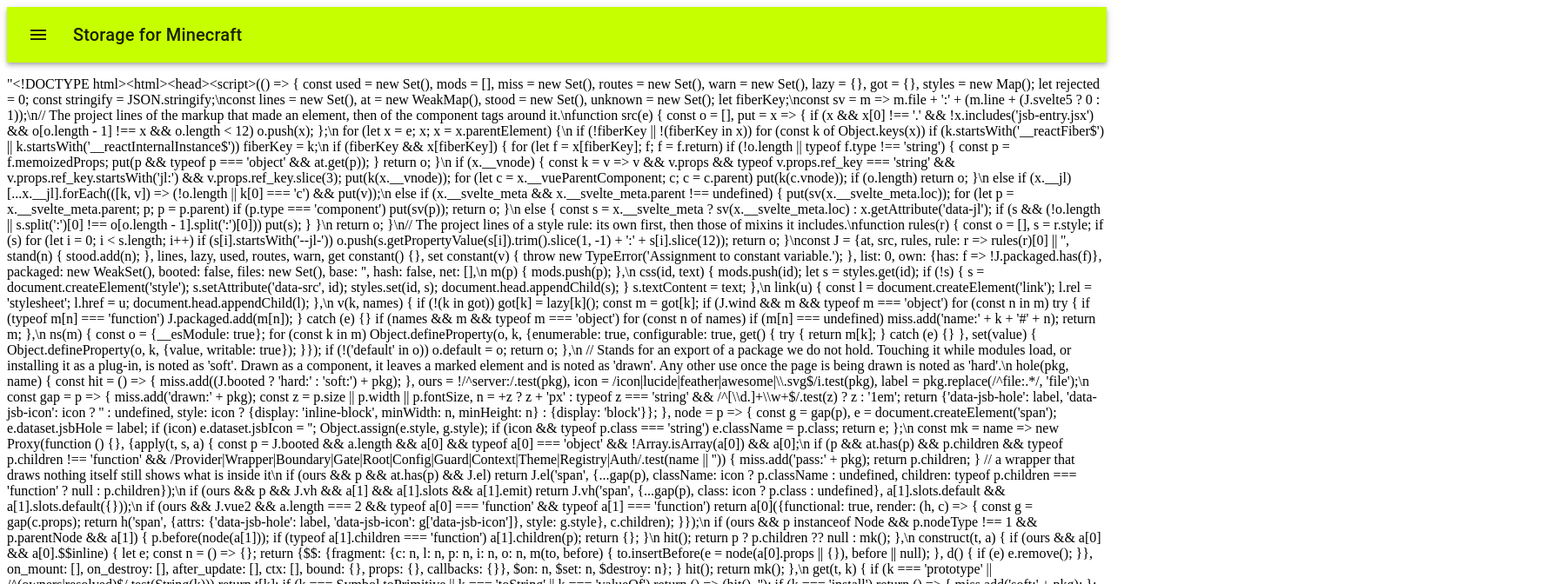
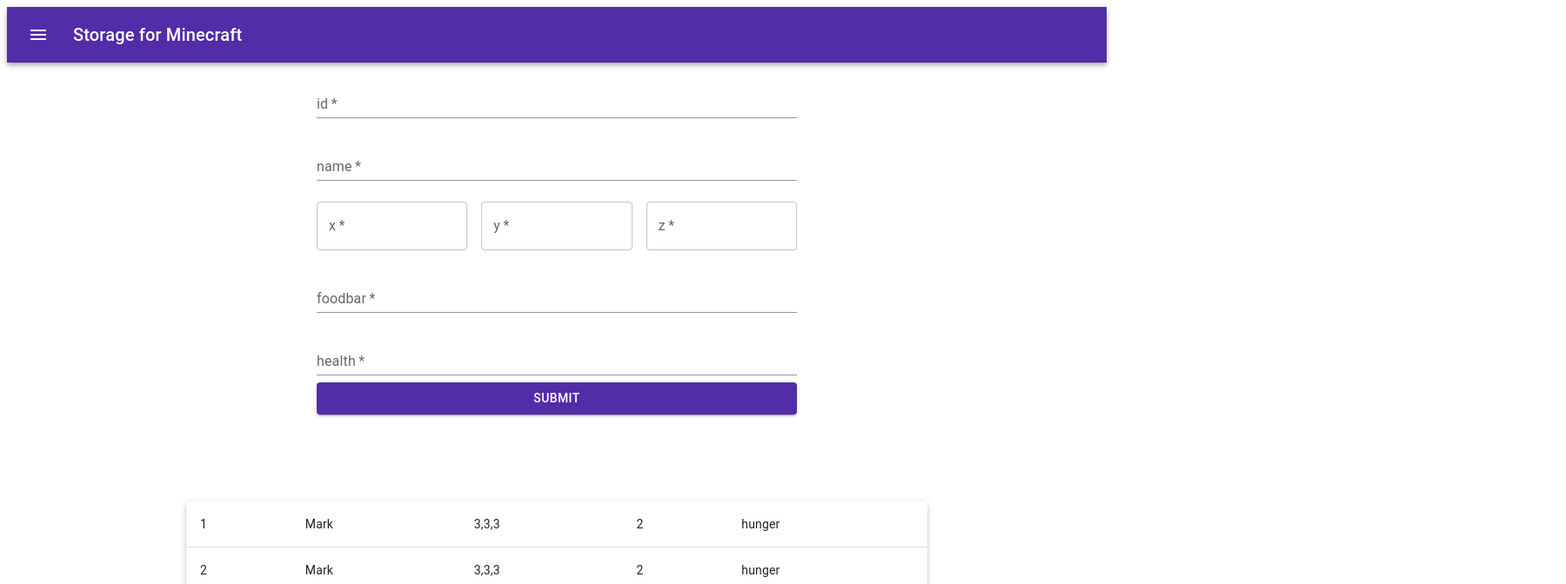
Before and after one commit to shotarokuma/minecraft, a Next.js app: page /user in a window 1280 px wide. Shown: the top 672 px of the page at 87% size, 1800 px wide, since content can reach past the window. Built offline with nearby package versions, Linux system fonts and the light colour scheme.

Commit message:
implement UI for user

```diff
--- /dev/null
+++ b/components/CoordinateForm/index.tsx
@@ -0,0 +1,37 @@
+import React from 'react';
+import Grid from '@mui/material/Grid';
+import TextField from '@mui/material/TextField';
+
+const CoordinateForm = () => {
+
+  return (
+    <Grid container spacing={2}>
+      <Grid item xs={4}>
+        <TextField variant="outlined"
+          margin="normal"
+          label="x"
+          color="secondary"
+          type="number"
+          required
+        />
+      </Grid>
+      <Grid item xs={4}>
+        <TextField variant="outlined"
+          margin="normal"
+          label="y"
+          color="secondary"
+          type="number"
+          required />
+      </Grid>
+      <Grid item xs={4}>
+        <TextField variant="outlined"
+          margin="normal"
+          label="z"
+          color="secondary"
+          type="number"
+          required />
+      </Grid>
+    </Grid>)
+};
+
+export default CoordinateForm;
--- /dev/null
+++ b/components/FormTextField/index.tsx
@@ -0,0 +1,32 @@
+import React from 'react';
+import { UseFormRegister } from 'react-hook-form';
+
+import TextField from '@mui/material/TextField';
+
+type Props = {
+  register: UseFormRegister<any>;
+  type: string;
+  isNum: boolean;
+};
+
+const FormTextField: React.FC<Props> = ({
+  register,
+  type,
+  isNum
+}) => {
+  return (
+    <TextField
+      {...register(type)}
+      color="secondary"
+      label={type}
+      type={isNum?"number":"text"}
+      variant="standard"
+      margin="normal"
+      required
+      fullWidth
+    />
+  )
+};
+
+
+export default FormTextField;
--- a/package.json
+++ b/package.json
@@ -24,7 +24,8 @@
         "mysql2": "^2.2.5",
         "next": "12.2.2",
         "react": "18.2.0",
-        "react-dom": "18.2.0"
+        "react-dom": "18.2.0",
+        "react-hook-form": "^7.33.1"
     },
     "devDependencies": {
         "@types/node": "18.0.3",
--- a/pages/user/index.tsx
+++ b/pages/user/index.tsx
@@ -1,27 +1,90 @@
 import React from 'react';
 import { NextPage } from 'next';
-import axios from 'axios';
+import { useForm, SubmitHandler } from 'react-hook-form';
 
+import Button from '@mui/material/Button';
+import Container from "@mui/material/Container";
+import Paper from '@mui/material/Paper';
+import TableContainer from "@mui/material/TableContainer";
+import Table from '@mui/material/Table';
+import TableBody from "@mui/material/TableBody";
+import TableCell from '@mui/material/TableCell';
+import TableRow from '@mui/material/TableRow';
 import Header from '../../components/Header';
+import FormTextField from '../../components/FormTextField';
+import CoordinateForm from '../../components/CoordinateForm';
+import { ThemeProvider } from '@mui/material/styles';
+import theme from '../../style/constants';
 
+type User = {
+  id: number;
+  name: string;
+  coordinate: number[];
+  foodbar: number;
+  health: string;
+};
 
 const Page: NextPage = () => {
+  //mock data
+  const [users, setUsers] = React.useState<User[]>([
+    { id: 1, name: "Mark", coordinate: [3, 3, 3], foodbar: 2, health: "hunger" },
+    { id: 2, name: "Mark", coordinate: [3, 3, 3], foodbar: 2, health: "hunger" },
+    { id: 3, name: "Mark", coordinate: [3, 3, 3], foodbar: 2, health: "hunger" },
+    { id: 4, name: "Mark", coordinate: [3, 3, 3], foodbar: 2, health: "hunger" },
+    { id: 5, name: "Mark", coordinate: [3, 3, 3], foodbar: 2, health: "hunger" },
+  ]);
 
-  const [data, setData] = React.useState([]);
+  const { register, handleSubmit, reset } = useForm<User>();
 
-  React.useEffect(() => {
-    axios.get(`http://localhost:3001/`)
-      .then((res) => {
-        setData(res.data)
-      })
-      .catch((e) => console.log(e));
-  }, []);
+  const onSubmit: SubmitHandler<User> = (data) => {
+    console.log(data);
+    reset();
+  };
 
   return (
-    <>
+    <ThemeProvider theme={theme}>
       <Header />
-      <p>{JSON.stringify(data)}</p>
-    </>
+      <Container maxWidth="sm">
+        <form onSubmit={handleSubmit(onSubmit)}>
+          <FormTextField register={register} type="id" isNum={true} />
+          <FormTextField register={register} type="name" isNum={false} />
+          <CoordinateForm/>
+          <FormTextField register={register} type="foodbar" isNum={true} />
+          <FormTextField register={register} type="health" isNum={false} />
+          <Button
+            variant="contained"
+            type="submit"
+            color="primary"
+            fullWidth
+          >Submit
+          </Button>
+        </form>
+      </Container>
+      <Container component="main" maxWidth="md">
+        <Paper sx={{ width: '100%', overflow: 'hidden' }} elevation={3} style={{ marginTop: "100px" }}>
+          <TableContainer sx={{ maxHeight: 440 }}>
+            <Table aria-label="simple table">
+              <TableBody>
+                {users.map((user, key) => {
+                  return (
+                    <TableRow
+                      key={key}
+                      sx={{ '&:last-child td, &:last-child th': { border: 0 } }}
+                    >
+                      <TableCell >{user.id}</TableCell>
+                      <TableCell>{user.name}</TableCell>
+                      <TableCell >{user.coordinate.toString()}</TableCell>
+                      <TableCell >{user.foodbar}</TableCell>
+                      <TableCell >{user.health}</TableCell>
+                    </TableRow>
+                  )
+                })}
+              </TableBody>
+            </Table>
+          </TableContainer>
+        </Paper>
+      </Container>
+    </ThemeProvider>
   )
 }
 
--- a/style/constants.ts
+++ b/style/constants.ts
@@ -3,10 +3,10 @@
 const theme = createTheme({
   palette: {
     primary: {
-      main: "#c6ff00",
+      main: "#512da8",
     },
     secondary: {
-      main: '#33eaff',
+      main: '#c2185b',
     },
   },
 });
```
Also changed, not shown: pages/index.tsx (+14 -2 lines), 1 other file (tests, documents, lock files or other folders).
